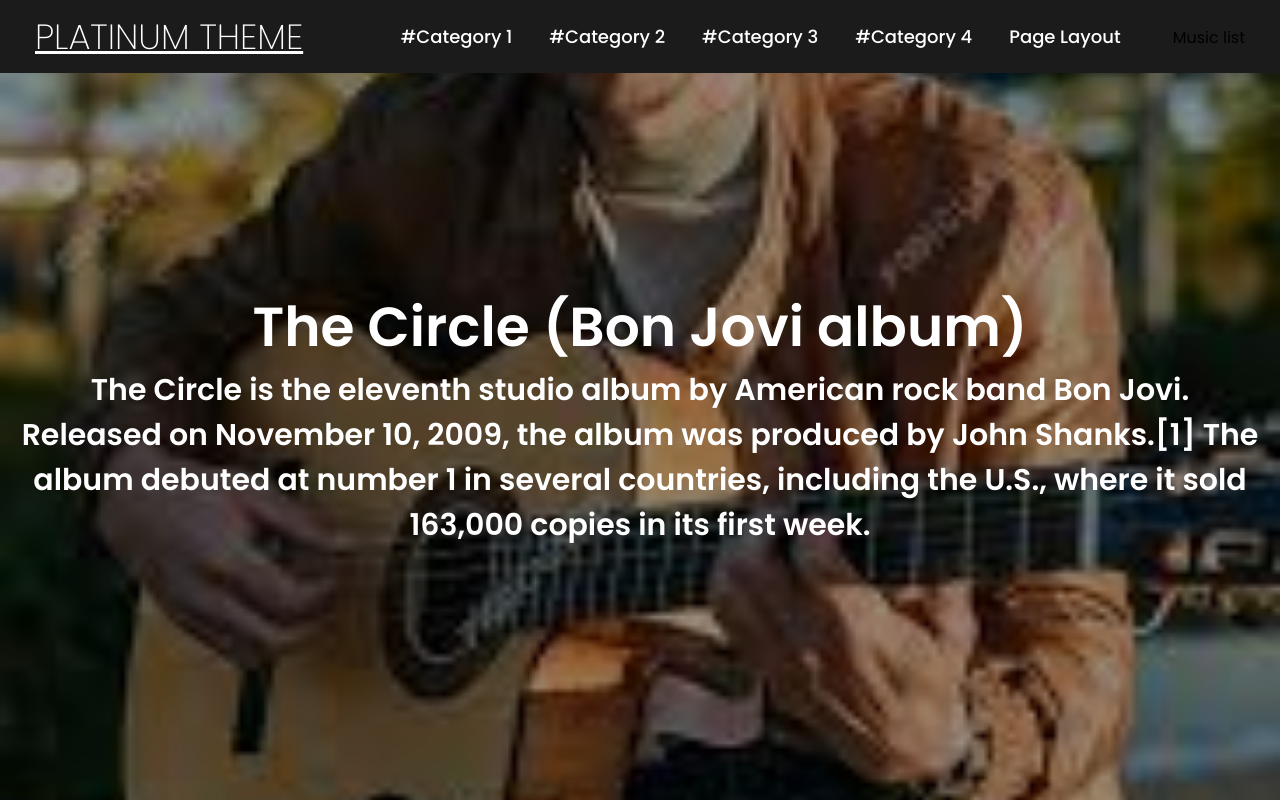
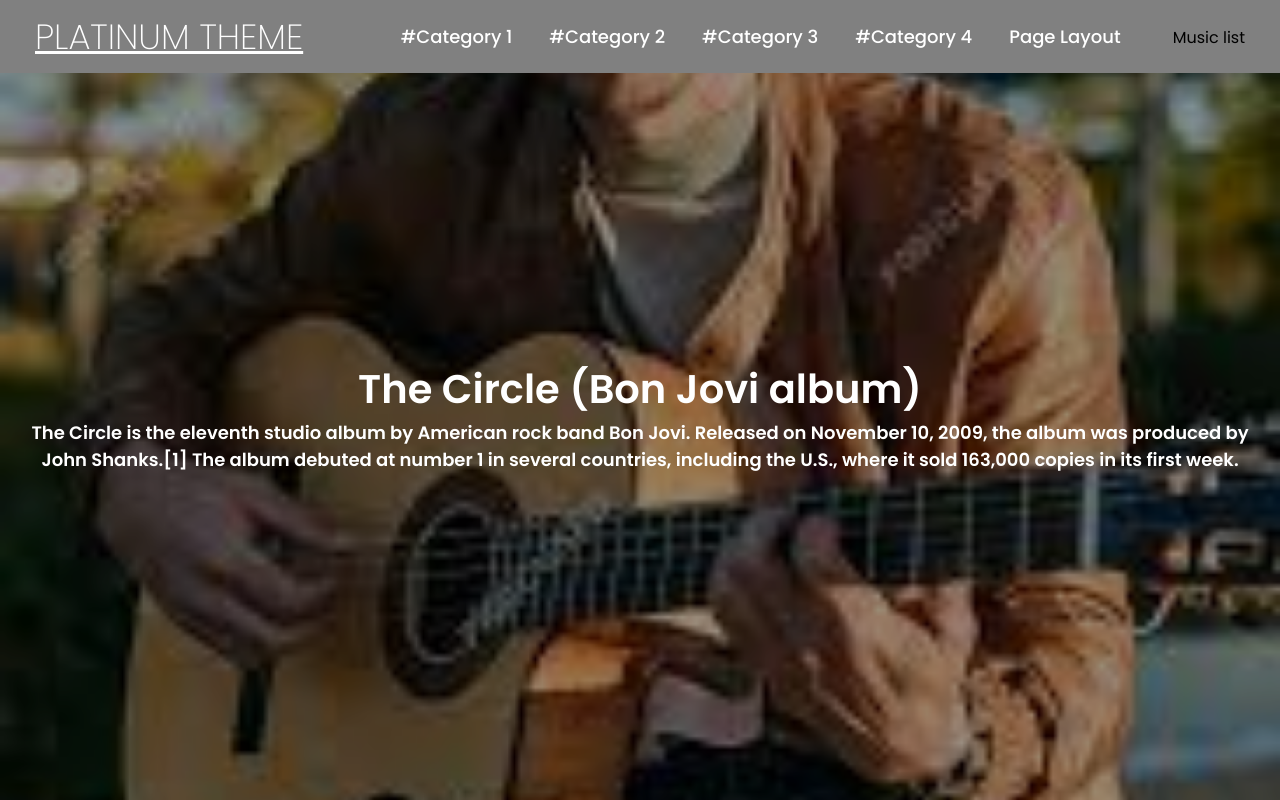
Before and after one commit to Tamizharasan123/website, a plain HTML site: page index.html in a window 1280 px wide. Drawn offline with Linux system fonts and the light colour scheme.

Commit message:
Update style.css

```diff
--- a/style.css
+++ b/style.css
@@ -11,7 +11,7 @@
 }
 nav{
   position: fixed;
-  background: #1b1b1b;
+  background: grey;
   width: 100%;
   padding: 10px 0;
   z-index: 12;
@@ -79,12 +79,12 @@ nav .menu{
 }
 .center .title{
   color: #fff;
-  font-size: 55px;
+  font-size: 40px;
   font-weight: 600;
 }
 .center .sub_title{
   color: #fff;
-  font-size: 30px;
+  font-size: 18px;
   font-weight: 600;
 
 }
```
